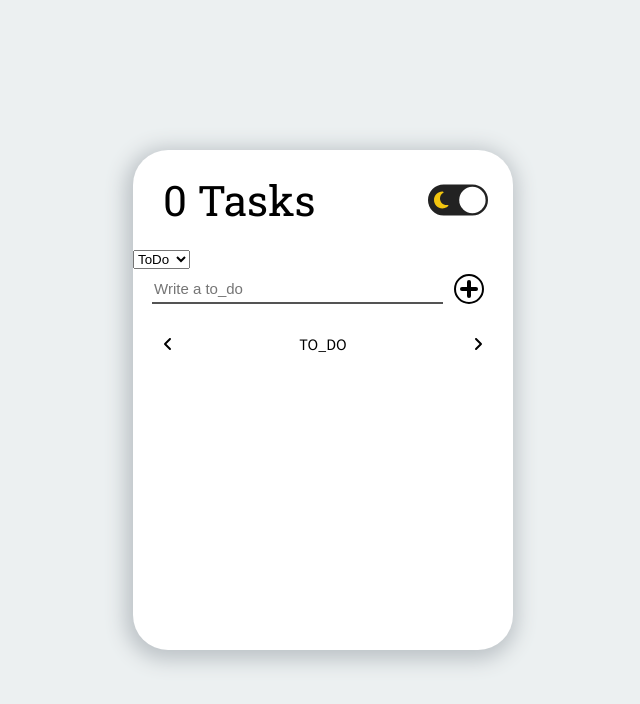
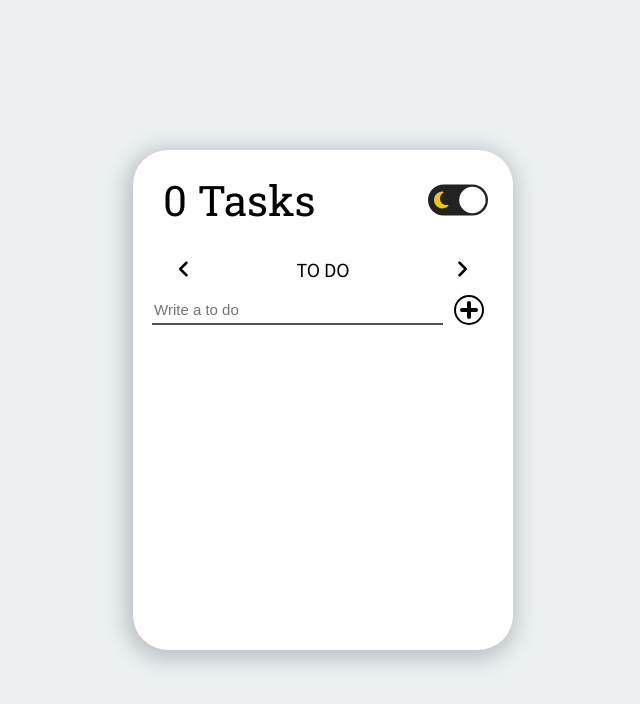
Before and after one commit to YuchanJung/todolist, a React (Create React App) app: page / in a window 1280 px wide. Shown: the top 704 px of the page, without its empty margins (317-957 px from the left). Built offline with nearby package versions, Linux system fonts and the light colour scheme.

Commit message:
update selectdate bar

```diff
--- a/src/atom.tsx
+++ b/src/atom.tsx
@@ -1,9 +1,9 @@
 import { atom, selector } from "recoil";
 
 export enum Categories {
-  "TO_DO" = "TO_DO",
-  "DOING" = "DOING",
-  "DONE" = "DONE",
+  DOING = "DOING",
+  TO_DO = "TO DO",
+  DONE = "DONE",
 }
 
 export interface IToDo {
--- a/src/components/DarkModeButton.tsx
+++ b/src/components/DarkModeButton.tsx
@@ -58,8 +58,8 @@ function DarkModeButton() {
         id="checkbox"
       />
       <Label htmlFor="checkbox">
-        <FontAwesomeIcon icon={faMoon} className="fa-moon" />
-        <FontAwesomeIcon icon={faSun} className="fa-sun" />
+        <FontAwesomeIcon icon={faMoon} className="faMoon" />
+        <FontAwesomeIcon icon={faSun} className="faSun" />
         <ToggleBall />
       </Label>
     </DarkModeBtn>
--- a/src/components/SelectDate.tsx
+++ b/src/components/SelectDate.tsx
@@ -1,5 +1,6 @@
 import { faAngleLeft, faAngleRight } from "@fortawesome/free-solid-svg-icons";
 import { FontAwesomeIcon } from "@fortawesome/react-fontawesome";
+import React from "react";
 import { useRecoilState } from "recoil";
 import styled from "styled-components";
 import { Categories, categoryState } from "../atom";
@@ -7,21 +8,57 @@ import { Categories, categoryState } from "../atom";
 const Container = styled.div`
   display: flex;
   align-items: center;
-  justify-content: space-between;
+  justify-content: center;
   height: 40px;
   margin: 0px 30px;
+  position: relative;
 `;
+
+const ChangeDateButton = styled.button`
+  border: none;
+  background-color: transparent;
+`;
+
+const LeftButton = styled(ChangeDateButton)`
+  position: absolute;
+  left: 5px;
+`;
+
+const RightButton = styled(ChangeDateButton)`
+  position: absolute;
+  right: 5px;
+`;
+
+const CategorySpan = styled.span`
+  font-size: 20px;
+`;
+
+function changeCat(category: Categories, direction: string) {
+  const categories = Object.values(Categories);
+  const currentIndex = categories.findIndex((cat) => cat === category);
+  return direction === "left"
+    ? categories[currentIndex - 1]
+    : categories[currentIndex + 1];
+}
 
 function SelectDate() {
   const [category, setCategory] = useRecoilState(categoryState);
+  const onClick = (event: React.FormEvent<HTMLButtonElement>) => {
+    const direction = event.currentTarget.value;
+    setCategory(changeCat(category, direction));
+  };
   return (
     <Container>
       {category !== Categories.DOING && (
-        <FontAwesomeIcon icon={faAngleLeft} className="angleLeft" />
+        <LeftButton value="left" onClick={onClick}>
+          <FontAwesomeIcon icon={faAngleLeft} className="angleLeft" />
+        </LeftButton>
       )}
-      <span>{category}</span>
+      <CategorySpan>{category}</CategorySpan>
       {category !== Categories.DONE && (
-        <FontAwesomeIcon icon={faAngleRight} className="angleRight" />
+        <RightButton value="right" onClick={onClick}>
+          <FontAwesomeIcon icon={faAngleRight} className="angleRight" />
+        </RightButton>
       )}
     </Container>
   );
--- a/src/components/ToDoList.tsx
+++ b/src/components/ToDoList.tsx
@@ -80,10 +80,10 @@ function WholeList() {
         <Title>{toDosByCat.length} Tasks</Title>
         <DarkModeButton />
       </Header>
-      <SelectCategory />
+      {/*<SelectCategory />*/}
       <Body>
+        <SelectDate />
         <CreateToDo />
-        <SelectDate />
         <Contents>
           {toDosByCat.map((toDo) => (
             <ToDo key={toDo.id} {...toDo} />
--- a/src/styles/icon.css
+++ b/src/styles/icon.css
@@ -1,7 +1,12 @@
-.fa-moon {
+.faMoon {
     color: #f1c40f;
 }
 
-.fa-sun {
+.faSun {
     color: #f39c12;
 }
+
+.angleLeft, .angleRight{
+    width: 20px;
+    height: 20px;
+}
```
